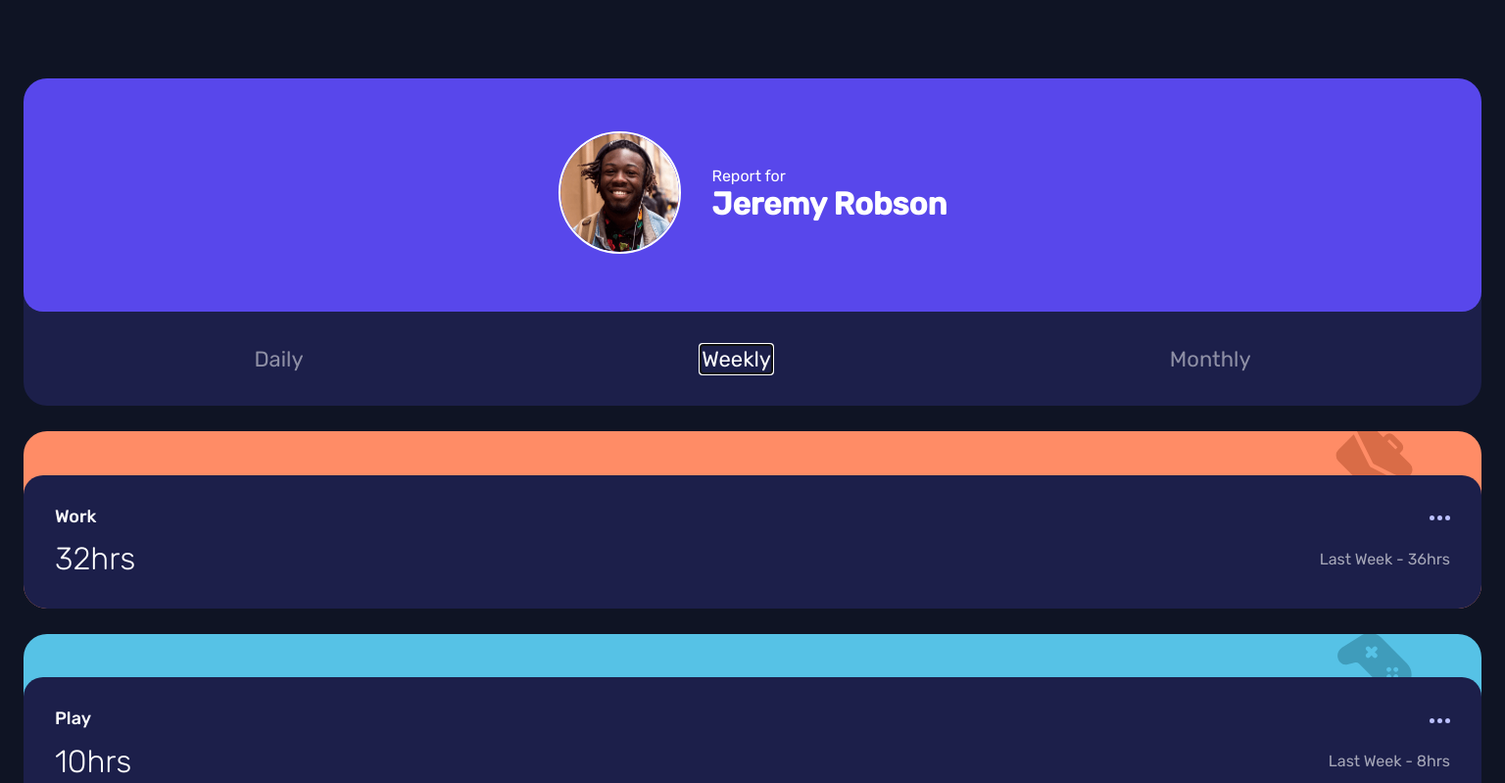
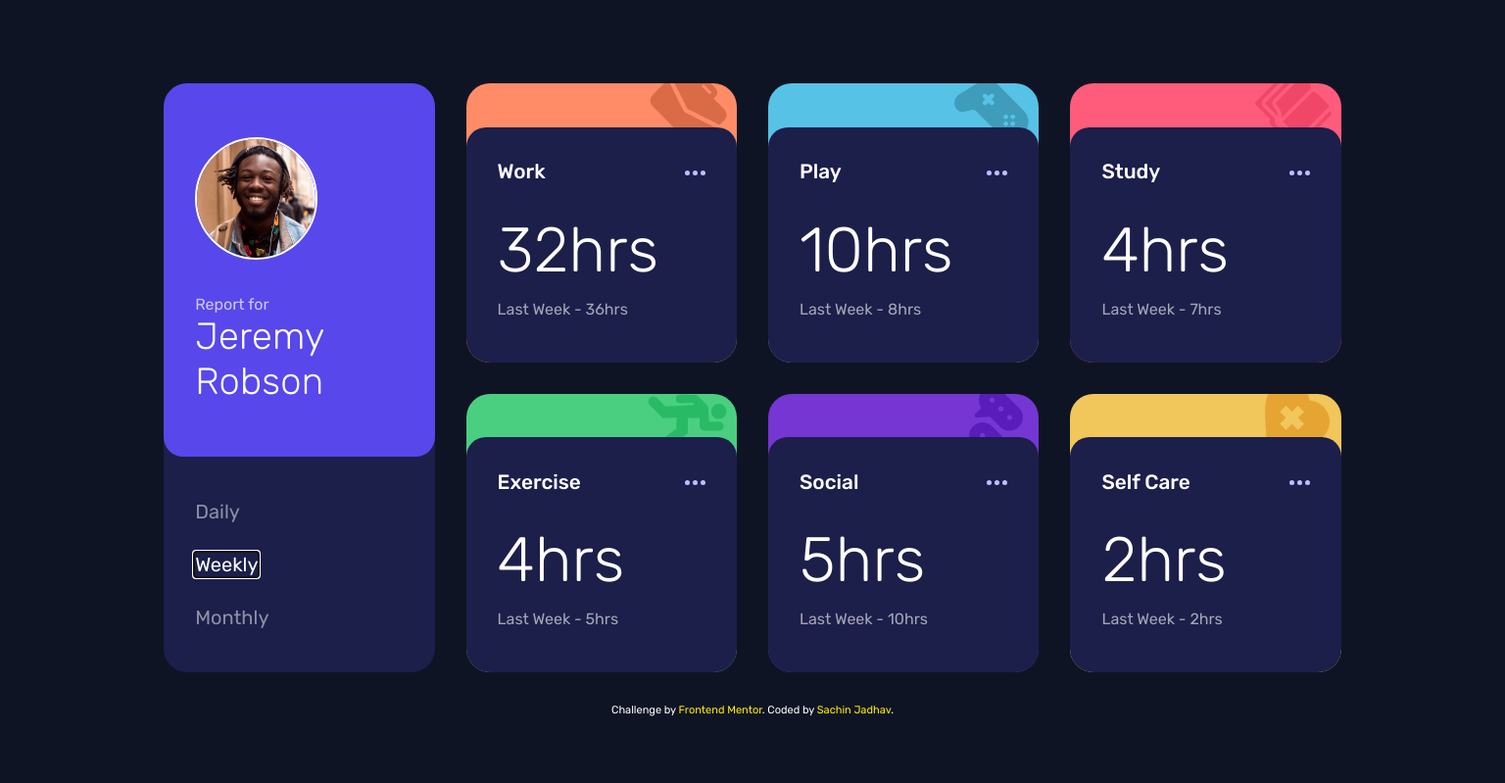
Before and after one commit to Sachin9328/time-tracking-dashboard-main, a plain HTML site: page index.html in a window 1536 px wide. Shown: the top 799 px of the page at 98% size. Drawn offline with nearby package versions, Linux system fonts and the light colour scheme.

Commit message:
Finished desktop design

```diff
--- a/css/styles.css
+++ b/css/styles.css
@@ -10,8 +10,9 @@
     --clr-neutral: hsl(0, 100%, 100%);
     --clr-primary-100: hsl(236, 100%, 87%);
     --clr-primary-200: hsl(235, 45%, 61%);
+    --clr-primary-250: hsl(235, 45%, 46%);
     --clr-primary-300: hsl(246, 80%, 60%);
-    --clr-primary-400: hsl(235, 46%, 20%);
+    --clr-primary-400: hsl(236, 45%, 20%);
     --clr-primary-500: hsl(226, 43%, 10%);
     --clr-work: hsl(15, 100%, 70%);
     --clr-play: hsl(195, 74%, 62%);
@@ -40,6 +41,15 @@ a {
     background-color: var(--clr-primary-400);
     margin-top: 2.8rem;
     border-radius: 1.25rem 1.25rem 0 0;
+}
+
+.bg-primary-400:hover, .bg-primary-400:focus {
+    background-color: var(--clr-primary-250);
+    cursor: pointer;
+}
+
+.user {
+    grid-area: user;
 }
 
 .user__frequency__link {
@@ -75,6 +85,14 @@ a {
 
 .box-padding2 {
     padding: 1rem 2rem 2rem 2rem;
+}
+
+.user__subheading {
+    opacity: .7;
+}
+
+.user__heading {
+    font-weight: 300;
 }
 
 .user__name {
@@ -114,8 +132,8 @@ a {
     margin-bottom: 0.846rem;
 }
 
-.ellipsis {
-    color: var(--clr-neutral);
+.ellipsis:hover {
+    filter:  brightness(0) invert(1);
 }
 
 .work {
@@ -123,6 +141,7 @@ a {
     background-image: url(../images/icon-work.svg);
     background-repeat: no-repeat;
     background-position: 95% -7%;
+    grid-area: work;
 }
 
 .play {
@@ -130,6 +149,7 @@ a {
     background-image: url(../images/icon-play.svg);
     background-repeat: no-repeat;
     background-position: 95% -2%;
+    grid-area: play;
 }
 
 .study {
@@ -137,6 +157,7 @@ a {
     background-image: url(../images/icon-study.svg);
     background-repeat: no-repeat;
     background-position: 95% -7%;
+    grid-area: study;
 }
 
 .exercise {
@@ -144,6 +165,7 @@ a {
     background-image: url(../images/icon-exercise.svg);
     background-repeat: no-repeat;
     background-position: 95% 0%;
+    grid-area: exercise;
 }
 
 .social {
@@ -151,6 +173,7 @@ a {
     background-image: url(../images/icon-social.svg);
     background-repeat: no-repeat;
     background-position: 95% -7%;
+    grid-area: social;
 }
 
 .self-care {
@@ -158,6 +181,7 @@ a {
     background-image: url(../images/icon-self-care.svg);
     background-repeat: no-repeat;
     background-position: 95% -7%;
+    grid-area: self-care;
 }
 
 .daily,
@@ -179,9 +203,95 @@ a {
 }
 
 .attribution {
-    font-size: 11px; text-align: center;
+    font-size: 11px;
+    text-align: center;
+    grid-area: attribution;
 }
 
 .attribution a {
-    color: hsl(228, 45%, 44%);
+    color: #ffee00;
 }
+
+@media (min-width: 1440px) {
+    body {
+        height: 100vh;
+        display: flex;
+        align-items: center;
+    }
+
+    .container {
+        display: grid;
+        gap: 2em;
+        grid-template-columns: 1fr 1fr 1fr 1fr;
+        grid-template-areas:
+            "user work play study"
+            "user exercise social self-care"
+            "attribution attribution attribution attribution";
+        margin: auto auto;
+    }
+
+    .row1 {
+        margin-bottom: 1em;
+    }
+
+    .row2 {
+        margin-bottom: .8em;
+    }
+
+    .user__name {
+        display: flex;
+        flex-direction: column;
+        align-items: flex-start;
+    }
+
+    .user__frequency {
+        flex-direction: column;
+        align-self: center;
+        margin-top: .8em;
+    }
+
+    .user__frequency > h3 {
+        margin: .8em 0;
+    }
+
+    .user__frequency__link {
+        font-size: 20px;
+    }
+
+    .user__heading {
+        display: flex;
+        flex-direction: column;
+        font-size: 38px;
+        letter-spacing: 0.27px;
+    }
+
+    .user__name {
+        padding: 3.4rem 7rem 3.4rem 2rem;
+    }
+
+    .heading-neutral {
+        font-size: 1.3rem;
+    }
+
+    .rounded-box + .rounded-box {
+        margin-top: auto;
+    }
+
+    .previous {
+        margin-left: 0;
+    }
+
+    .daily,
+    .weekly,
+    .monthly {
+        display: flex;
+        flex-direction: column;
+        align-items: flex-start;
+    }
+
+    .current {
+        font-size: 4rem;
+        font-weight: 300;
+        margin-bottom: .2em;
+    }
+}
--- a/index.html
+++ b/index.html
@@ -22,9 +22,9 @@
                     <img class="user__img" src="./images/image-jeremy.png" alt="">
                 </div>
                 <div>
-                    <span>Report for</span>
-                    <h1>
-                        Jeremy Robson
+                    <span class="user__subheading">Report for</span>
+                    <h1 class="user__heading">
+                        <span>Jeremy</span> <span>Robson</span>
                     </h1>
                 </div>
             </div>
@@ -37,11 +37,11 @@
 
         <div class="work rounded-box">
             <div class="bg-primary-400 box-padding2">
-                <div class="row">
+                <div class="row row1">
                     <h2 class="heading-neutral">Work</h2>
-                    <a href=""><img src="./images/icon-ellipsis.svg" alt=""></a>
+                    <a href=""><img class="ellipsis" src="./images/icon-ellipsis.svg" alt=""></a>
                 </div>
-                <div class="row">
+                <div class="row row2">
                     <div id="work__daily" class="daily">
                         <div class="current">5hrs</div> <!-- daily -->
                         <div class="previous">Yesterday - 7hrs</div> <!-- daily -->
@@ -60,11 +60,11 @@
 
         <div class="play rounded-box">
             <div class="bg-primary-400 box-padding2">
-                <div class="row">
+                <div class="row row1">
                     <h2 class="heading-neutral">Play</h2>
-                    <a href=""><img src="./images/icon-ellipsis.svg" alt=""></a>
+                    <a href=""><img class="ellipsis" src="./images/icon-ellipsis.svg" alt=""></a>
                 </div>
-                <div class="row">
+                <div class="row row2">
                     <div id="play__daily" class="daily">
                         <div class="current">1hr</div> <!-- daily -->
                         <div class="previous">Yesterday - 2hrs</div> <!-- daily -->
@@ -83,11 +83,11 @@
 
         <div class="study rounded-box">
             <div class="bg-primary-400 box-padding2">
-                <div class="row">
+                <div class="row row1">
                     <h2 class="heading-neutral">Study</h2>
-                    <a href=""><img src="./images/icon-ellipsis.svg" alt=""></a>
+                    <a href=""><img class="ellipsis" src="./images/icon-ellipsis.svg" alt=""></a>
                 </div>
-                <div class="row">
+                <div class="row row2">
                     <div id="study__daily" class="daily">
                         <div class="current">0hrs</div> <!-- daily -->
                         <div class="previous">Yesterday - 1hr</div> <!-- daily -->
@@ -106,11 +106,11 @@
 
         <div class="exercise rounded-box">
             <div class="bg-primary-400 box-padding2">
-                <div class="row">
+                <div class="row row1">
                     <h2 class="heading-neutral">Exercise</h2>
-                    <a href=""><img src="./images/icon-ellipsis.svg" alt=""></a>
+                    <a href=""><img class="ellipsis" src="./images/icon-ellipsis.svg" alt=""></a>
                 </div>
-                <div class="row">
+                <div class="row row2">
                     <div id="exercise__daily" class="daily">
                         <div class="current">1hr</div> <!-- daily -->
                         <div class="previous">Yesterday - 1hr</div> <!-- daily -->
@@ -129,11 +129,11 @@
 
         <div class="social rounded-box">
             <div class="bg-primary-400 box-padding2">
-                <div class="row">
+                <div class="row row1">
                     <h2 class="heading-neutral">Social</h2>
-                    <a href=""><img src="./images/icon-ellipsis.svg" alt=""></a>
+                    <a href=""><img class="ellipsis" src="./images/icon-ellipsis.svg" alt=""></a>
                 </div>
-                <div class="row">
+                <div class="row row2">
                     <div id="social__daily" class="daily">
                         <div class="current">1hr</div> <!-- daily -->
                         <div class="previous">Yesterday - 3hrs</div> <!-- daily -->
@@ -152,11 +152,11 @@
 
         <div class="self-care rounded-box">
             <div class="bg-primary-400 box-padding2">
-                <div class="row">
+                <div class="row row1">
                     <h2 class="heading-neutral">Self Care</h2>
-                    <a href=""><img class="" src="./images/icon-ellipsis.svg" alt=""></a>
+                    <a href=""><img class="ellipsis" src="./images/icon-ellipsis.svg" alt=""></a>
                 </div>
-                <div class="row">
+                <div class="row row2">
                     <div id="self-care__daily" class="daily">
                         <div class="current">0hrs</div> <!-- daily -->
                         <div class="previous">Yesterday - 1hr</div> <!-- daily -->
@@ -172,13 +172,13 @@
                 </div>
             </div>
         </div>
+        <div class="attribution">
+            Challenge by <a href="https://www.frontendmentor.io?ref=challenge" target="_blank">Frontend Mentor</a>.
+            Coded by <a href="#">Sachin Jadhav</a>.
+        </div>
     </div>
 
 
-    <div class="attribution">
-        Challenge by <a href="https://www.frontendmentor.io?ref=challenge" target="_blank">Frontend Mentor</a>.
-        Coded by <a href="#">Your Name Here</a>.
-    </div>
     <script src="js/main.js"></script>
 </body>
 </html>
--- a/js/main.js
+++ b/js/main.js
@@ -1,6 +1,6 @@
-let daily = document.getElementsByClassName('daily');
-let weekly = document.getElementsByClassName('weekly');
-let monthly = document.getElementsByClassName('monthly');
+let daily = $('.daily');
+let weekly = $('.weekly');
+let monthly = $('.monthly');
 
 window.onload = function() {
     $(daily).hide();
```
